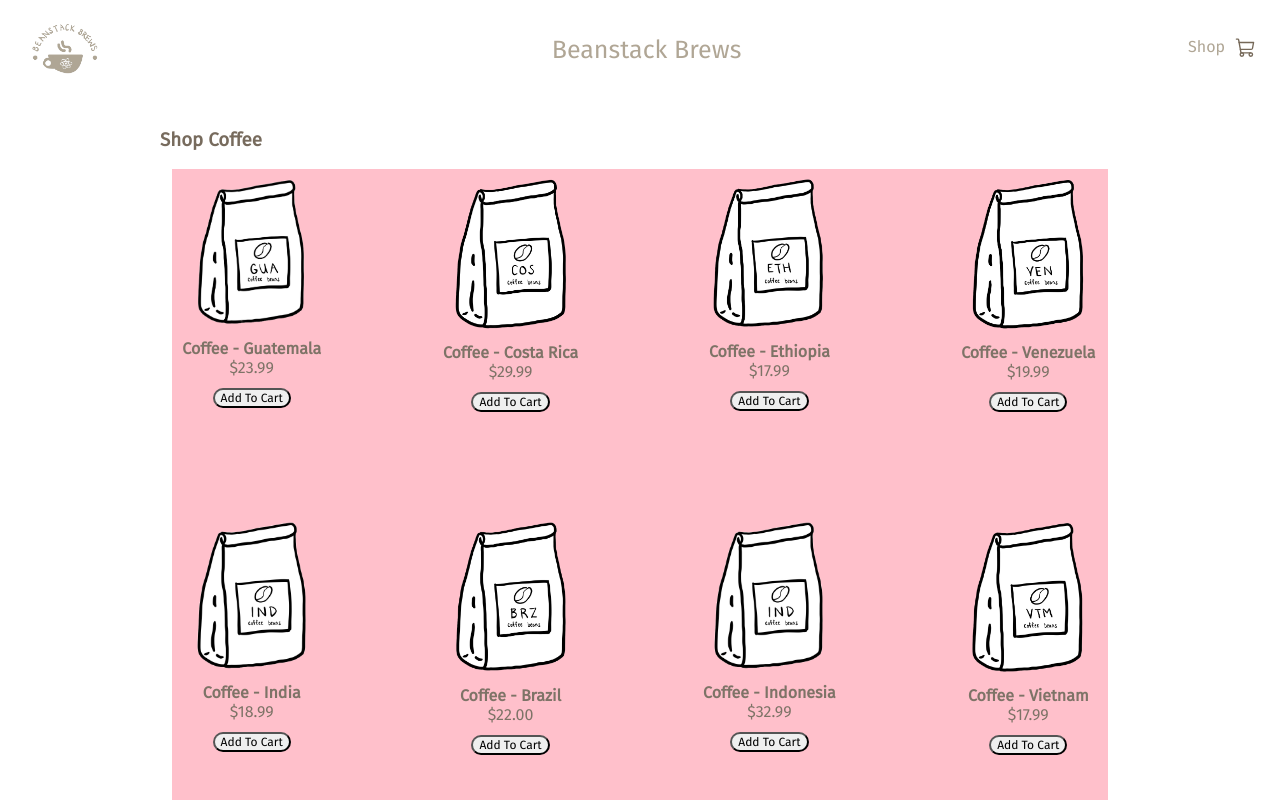
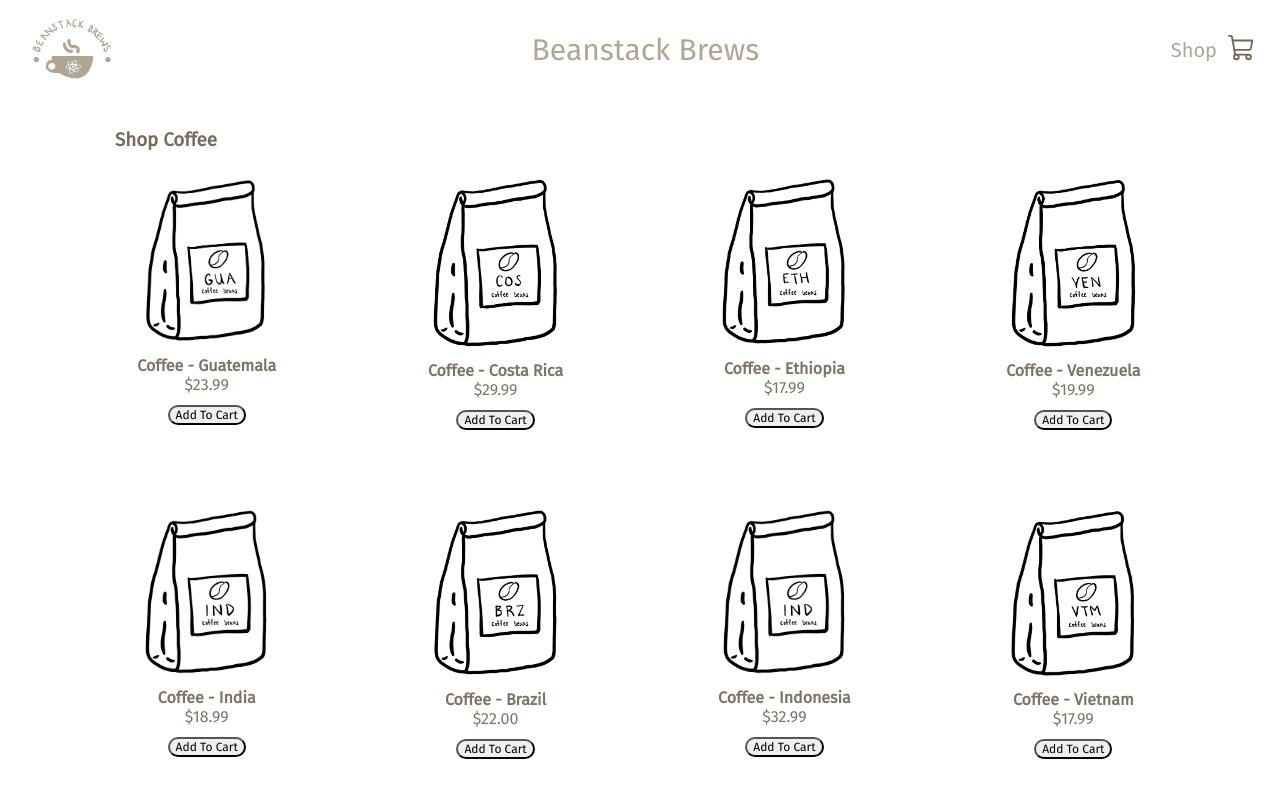
Before and after one commit to elaine-lai/coffee_shopping_cart, a React (Create React App) app: page / in a window 1280 px wide. Shown: the top 800 px of the page. Built offline with nearby package versions, Linux system fonts and the light colour scheme.

Commit message:
added styles to navbar

```diff
--- a/src/components/navbar.css
+++ b/src/components/navbar.css
@@ -30,6 +30,11 @@ body {
 
 .shop {
   text-decoration: none;
+}
+
+.shoppingCartIcon{
+  width: 22px;
+  height: 22px;
 }
 
 .shop,
@@ -78,3 +83,30 @@ body {
     margin-right: 23px;
   }
 }
+
+@media screen and (min-width: 768px) {
+  .logoTitle {
+    font-size: 30px;
+  }
+  .logoImg {
+    width: 90px;
+  }
+  .links {
+    font-size: 20px;
+  }
+  .shop{
+    margin-top: 5px;
+  }
+
+  .shoppingCartIcon{
+    width: 25px;
+    height: 25px;
+  }
+}
+
+@media screen and (min-width: 1080px) {
+  .shoppingCartIcon{
+    width: 30px;
+    height: 30px;
+  }
+}
--- a/src/components/navbar.jsx
+++ b/src/components/navbar.jsx
@@ -19,7 +19,7 @@ export const Navbar = () => {
       <div className="links">
         <Link to='/' className={`shop ${location.pathname === '/' ? 'active' : ''}`}>Shop</Link>
         <Link to='/cart' className={`cart ${location.pathname === '/cart' ? 'active' : ''}`}>
-          <ShoppingCart size={22}/></Link>
+          <ShoppingCart className="shoppingCartIcon"/></Link>
       </div>
     </div>
   )
--- a/src/pages/shop/shop.css
+++ b/src/pages/shop/shop.css
@@ -132,17 +132,17 @@ img {
   }
 
   .products {
-    background-color: pink;
     display: grid;
     gap: 1px;
     grid-template-columns: repeat(4, 1fr);
-    grid-gap: 100px;
+    grid-column-gap: 130px;
+    grid-row-gap: 70px;
     /* max-width: 1100px; */
     justify-content: center;
   }
 
   img {
-    width: 112px;
+    width: 125px;
   }
 
   .addToCartButton {
@@ -150,7 +150,7 @@ img {
   }
 
   .shopTitle {
-    min-width: 930px;
-    max-width: 980px;
+    min-width: 1050px;
+    max-width: 1050px;
   }
 }
```
